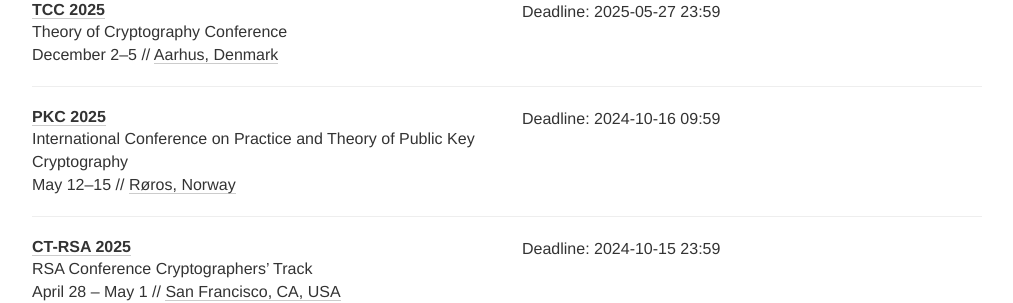
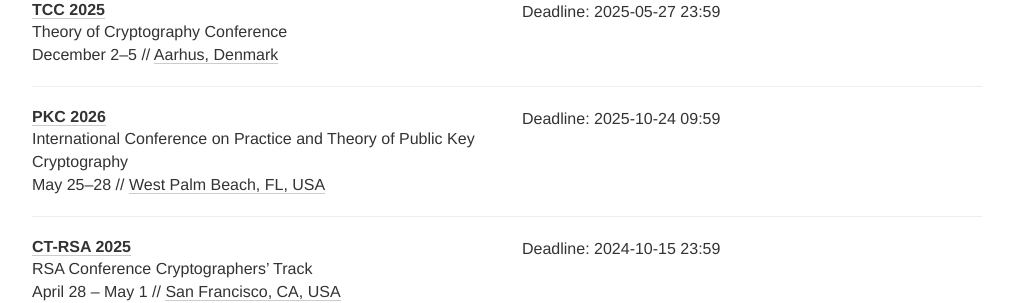
Before and after one commit to sec-deadlines/sec-deadlines.github.io, a Jekyll site: the page built from index.html, in a window 1280 px wide and 900 px high, scrolled down 6008 px. Shown: the part 152-455 px from the top of the window, without its empty margins (133-1146 px from the left). Built offline with Jekyll 4.4.1, drawn with Linux system fonts in a browser that asks for light colours; nearby versions of some CDN libraries; comment, search, counter and statistics services are not loaded.

Commit message:
Update PKC'26

```diff
--- a/_data/conferences.yml
+++ b/_data/conferences.yml
@@ -387,12 +387,11 @@
 
 - name: PKC
   description: International Conference on Practice and Theory of Public Key Cryptography
-  year: 2025
-  link: https://pkc.iacr.org/2025/
-  deadline: ["2024-10-16 09:59"]
-  timezone: Etc/UTC
-  date: May 12-15
-  place: Røros, Norway
+  year: 2026
+  link: https://pkc.iacr.org/2026/
+  deadline: ["2025-10-24 09:59"]
+  date: May 25-28
+  place: West Palm Beach, FL, USA
   tags: [CRYPTO, CONF]
 
 - name: CT-RSA
```
